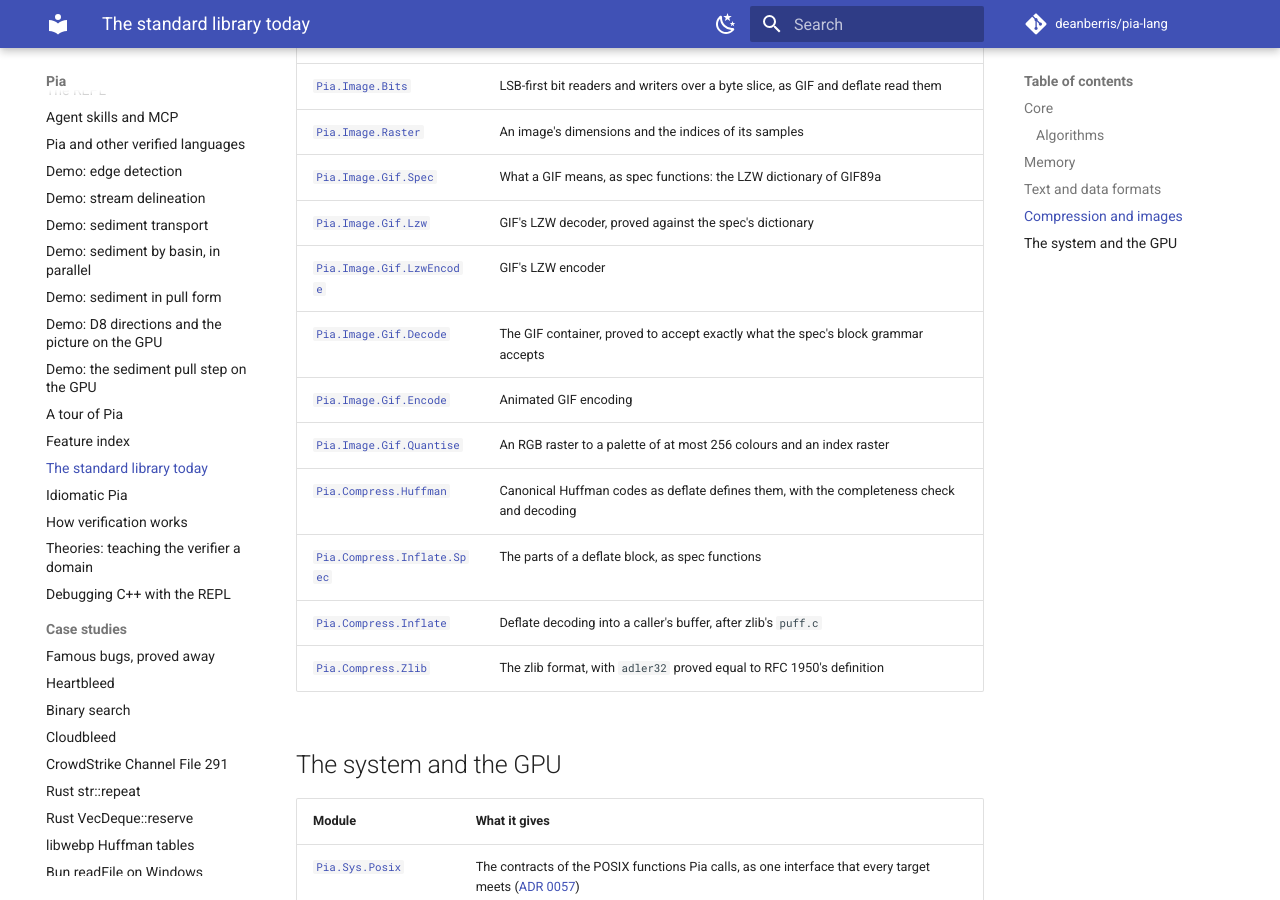
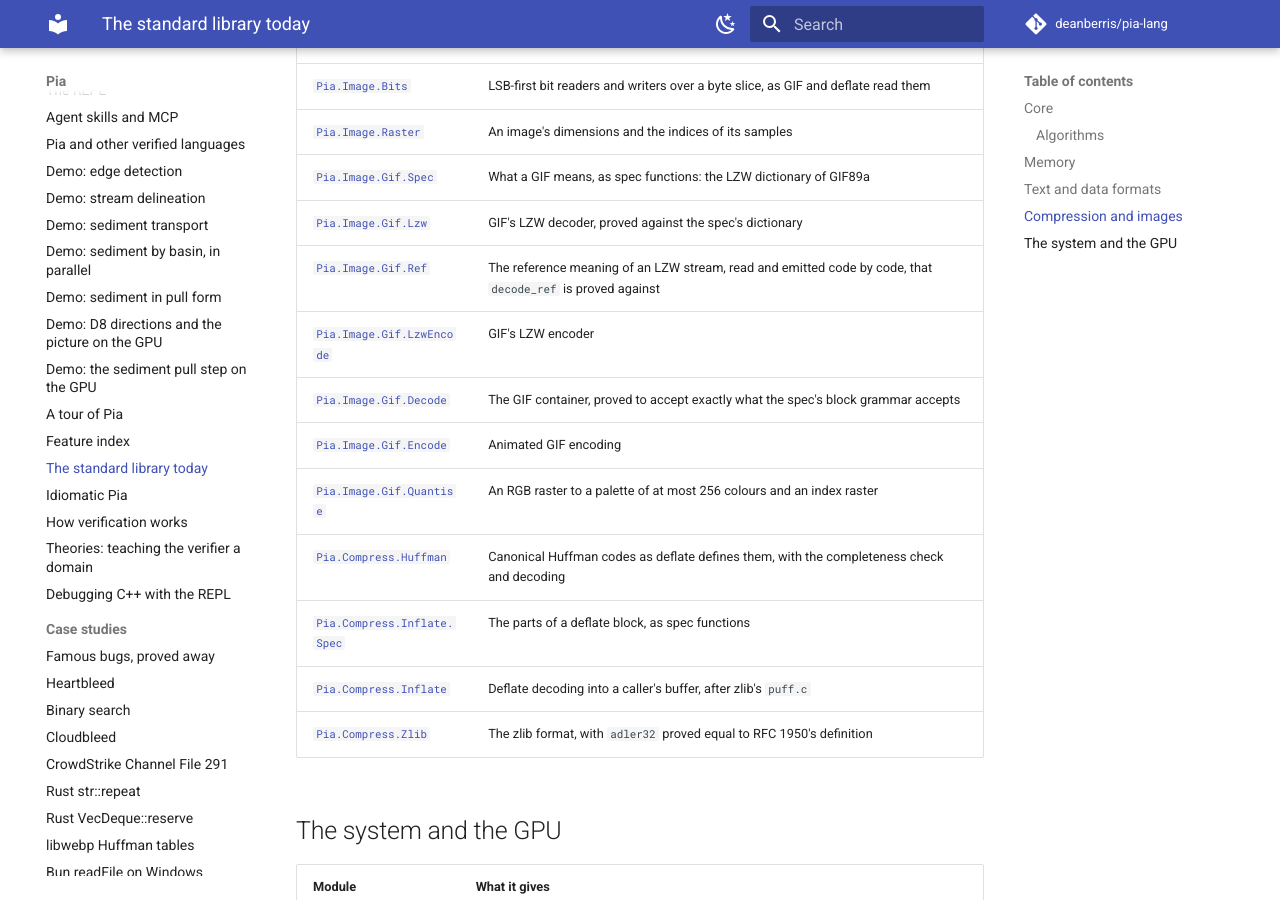
Before and after one commit to deanberris/pia-lang, an MkDocs documentation site: the page built from docs/library.md, in a window 1280 px wide and 900 px high, scrolled down 3679 px. Built offline with MkDocs 1.6.1 and Material for MkDocs 9.7.7, drawn with Linux system fonts in a browser that asks for light colours; comment, search, counter and statistics services are not loaded.

Commit message:
docs/library.md: list Pia.Image.Gif.Ref (from #480), which the docs check needs
Co-Authored-By: Claude Opus 5.5 <noreply@anthropic.com>
Claude-Session: https://claude.ai/code/session_01SkMSatwpzvZaq2g1zg6DQd

```diff
--- a/docs/library.md
+++ b/docs/library.md
@@ -80,6 +80,7 @@ The codecs are proved total and safe on every input, and allocate nothing: the c
 | [`Pia.Image.Raster`](../lib/Pia/Image/Raster.pia) | An image's dimensions and the indices of its samples |
 | [`Pia.Image.Gif.Spec`](../lib/Pia/Image/Gif/Spec.pia) | What a GIF means, as spec functions: the LZW dictionary of GIF89a |
 | [`Pia.Image.Gif.Lzw`](../lib/Pia/Image/Gif/Lzw.pia) | GIF's LZW decoder, proved against the spec's dictionary |
+| [`Pia.Image.Gif.Ref`](../lib/Pia/Image/Gif/Ref.pia) | The reference meaning of an LZW stream, read and emitted code by code, that `decode_ref` is proved against |
 | [`Pia.Image.Gif.LzwEncode`](../lib/Pia/Image/Gif/LzwEncode.pia) | GIF's LZW encoder |
 | [`Pia.Image.Gif.Decode`](../lib/Pia/Image/Gif/Decode.pia) | The GIF container, proved to accept exactly what the spec's block grammar accepts |
 | [`Pia.Image.Gif.Encode`](../lib/Pia/Image/Gif/Encode.pia) | Animated GIF encoding |
```
